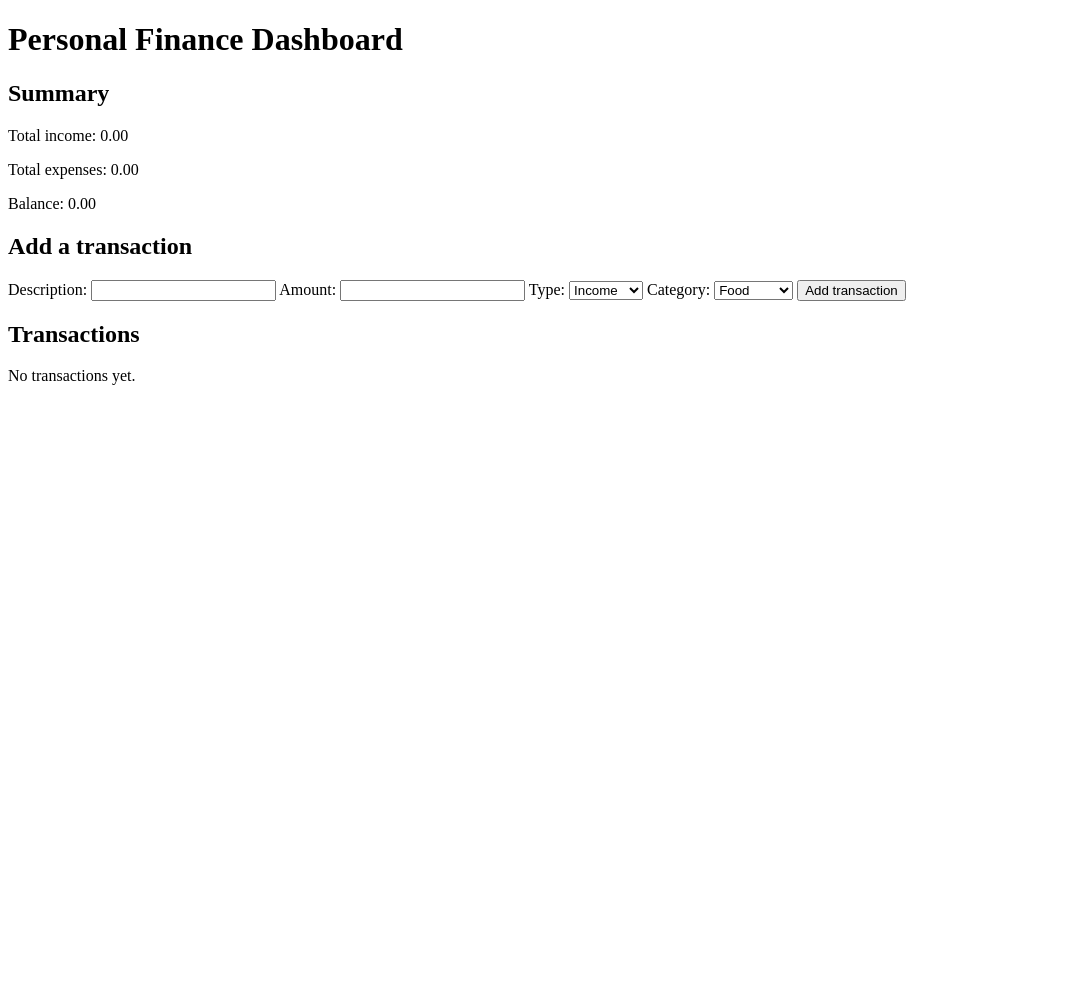
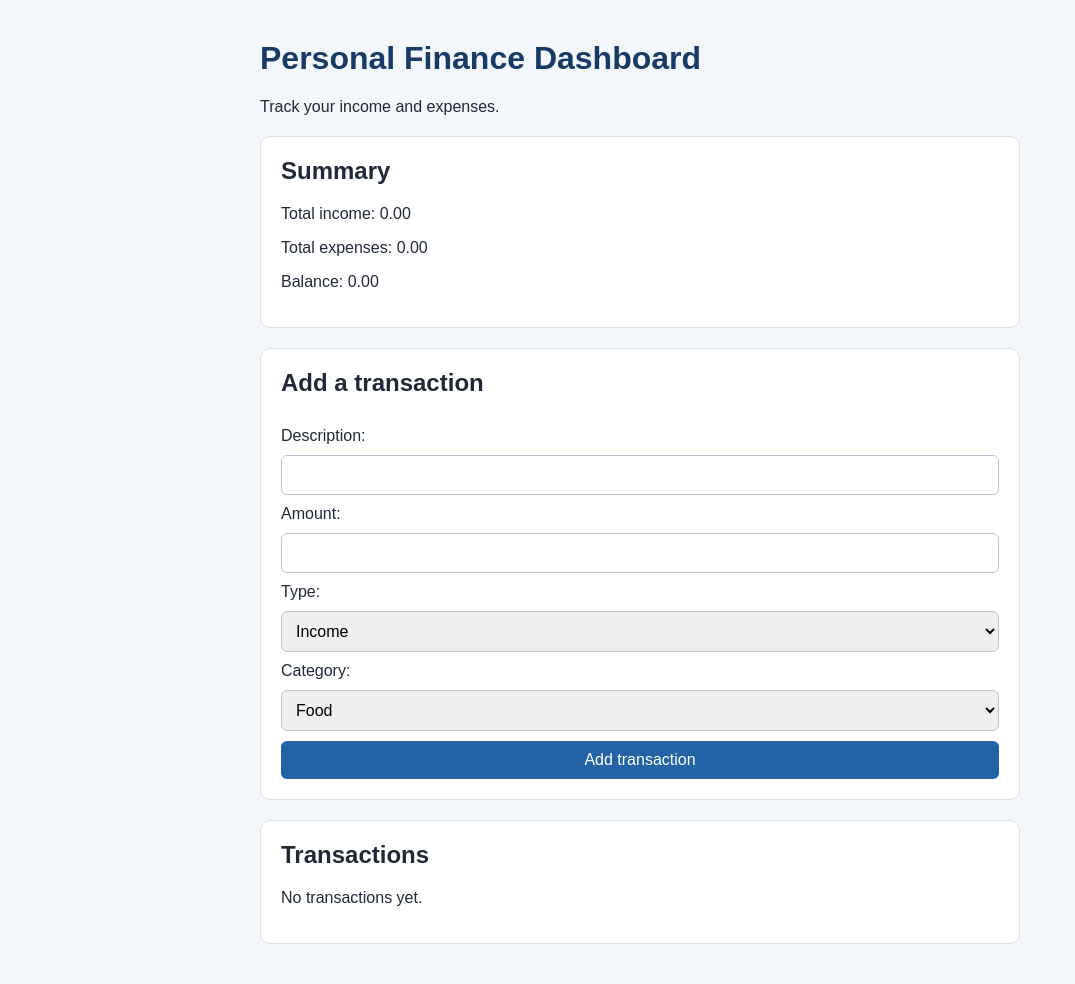
Before and after one commit to tarunknaval1-dev/personal-finance-dashboard, a Flask app: page / in a window 1280 px wide. Shown: the whole page, without its empty margins (0-1075 px from the left). Before the commit the page ends 385 px from the top, so only its background shows below. Run offline with Flask 3, Linux system fonts and the light colour scheme; data that the repository does not hold is empty.

Commit message:
Style the finance dashboard

```diff
--- /dev/null
+++ b/static/style.css
@@ -0,0 +1,66 @@
+* {
+    box-sizing: border-box;
+}
+
+body.page {
+    max-width: 800px;
+    margin: 40px auto;
+    padding: 0 20px;
+    background: #f3f6fa;
+    color: #202938;
+    font-family: Arial, sans-serif;
+}
+
+h1 {
+    color: #173b67;
+}
+
+h2 {
+    margin-top: 0;
+}
+
+.card {
+    margin: 20px 0;
+    padding: 20px;
+    background: white;
+    border: 1px solid #dce3ec;
+    border-radius: 10px;
+}
+
+form.card {
+    display: grid;
+    gap: 10px;
+}
+
+input,
+select,
+button {
+    padding: 10px;
+    font: inherit;
+}
+
+input,
+select {
+    border: 1px solid #bac5d3;
+    border-radius: 6px;
+}
+
+button {
+    border: 0;
+    border-radius: 6px;
+    background: #2463a6;
+    color: white;
+    cursor: pointer;
+}
+
+button:hover {
+    background: #194b80;
+}
+
+.transaction-list {
+    padding-left: 22px;
+}
+
+.transaction-list li {
+    margin: 8px 0;
+}
--- a/templates/index.html
+++ b/templates/index.html
@@ -4,19 +4,32 @@
     <meta charset="UTF-8">
     <meta name="viewport" content="width=device-width, initial-scale=1.0">
     <title>Personal Finance Dashboard</title>
+    <link rel="stylesheet" href="{{ url_for('static', filename='style.css') }}">
 </head>
-<body>
+<body class="page">
+    <header>
         <h1>Personal Finance Dashboard</h1>
+        <p>Track your income and expenses.</p>
+    </header>
 
+    <main>
+        <section class="card">
             <h2>Summary</h2>
             <p>Total income: {{ "%.2f"|format(income) }}</p>
             <p>Total expenses: {{ "%.2f"|format(expenses) }}</p>
             <p>Balance: {{ "%.2f"|format(balance) }}</p>
+        </section>
 
+        <form class="card" method="POST">
             <h2>Add a transaction</h2>
-    <form method="POST">
+
             <label for="description">Description:</label>
-        <input type="text" id="description" name="description" required>
+            <input
+                type="text"
+                id="description"
+                name="description"
+                required
+            >
 
             <label for="amount">Amount:</label>
             <input
@@ -44,9 +57,11 @@
             <button type="submit">Add transaction</button>
         </form>
 
+        <section class="card">
             <h2>Transactions</h2>
+
             {% if transactions %}
-        <ul>
+                <ul class="transaction-list">
                     {% for transaction in transactions %}
                         <li>
                             {{ transaction.description }} —
@@ -59,5 +74,7 @@
             {% else %}
                 <p>No transactions yet.</p>
             {% endif %}
+        </section>
+    </main>
 </body>
 </html>
```
Lines whose indentation alone changed are shown as unchanged.
